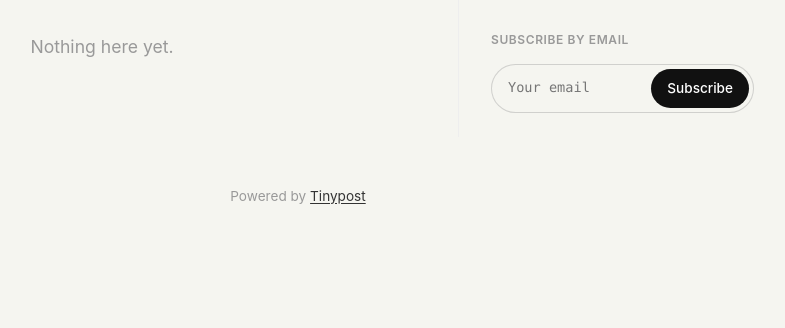
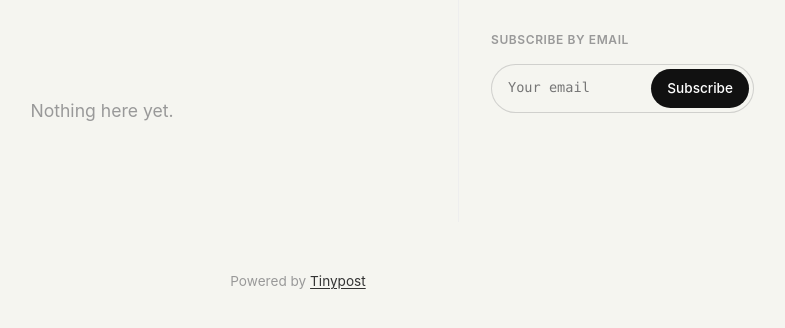
Before and after one commit to Jottit/tinypost, a Flask app: template templates/site.html in a window 1280 px wide. Shown: the part 49-377 px from the top of the page, without its empty margins (342-1127 px from the left). Run offline with Flask 3, Linux system fonts and the light colour scheme; the template is opened without the code that fills it, so the values that code supplies are empty; some libraries are stand-ins or nearby versions.

Commit message:
increase empty-state padding to space-10

```diff
--- a/static/theme.css
+++ b/static/theme.css
@@ -826,7 +826,7 @@ input[type="text"].inline-editor-title {
   text-align: center;
   color: var(--site-text-muted);
   font-size: var(--text-lg);
-  padding-block: var(--space-6);
+  padding-block: var(--space-10);
 }
 
 /* ── Pagination ─────────────────────── */
@@ -853,7 +853,7 @@ input[type="text"].inline-editor-title {
 /* ── Empty state ────────────────────── */
 .empty-state {
   text-align: center;
-  padding: var(--space-6) 0;
+  padding: var(--space-10) 0;
 }
 
 .empty-state-text {
```
